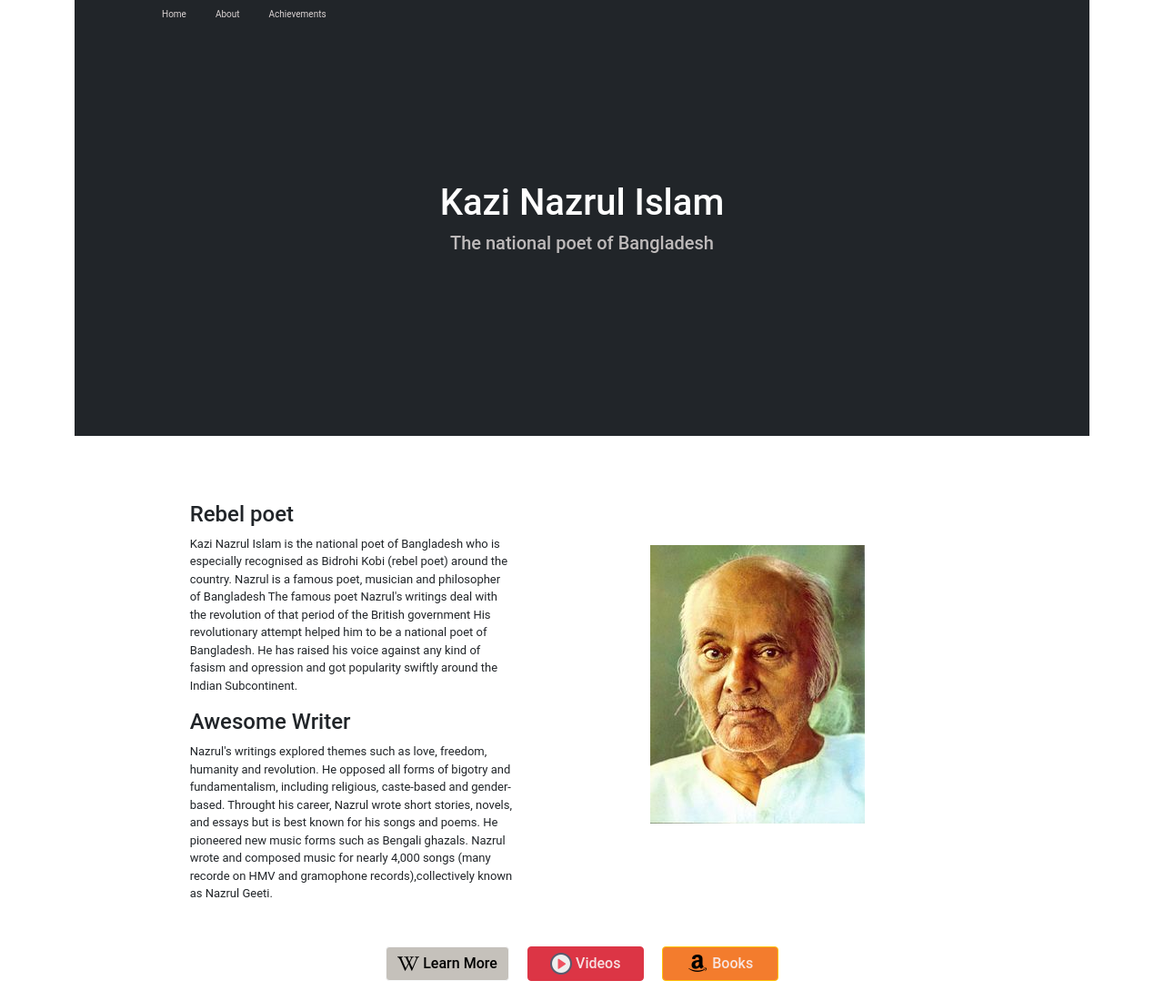
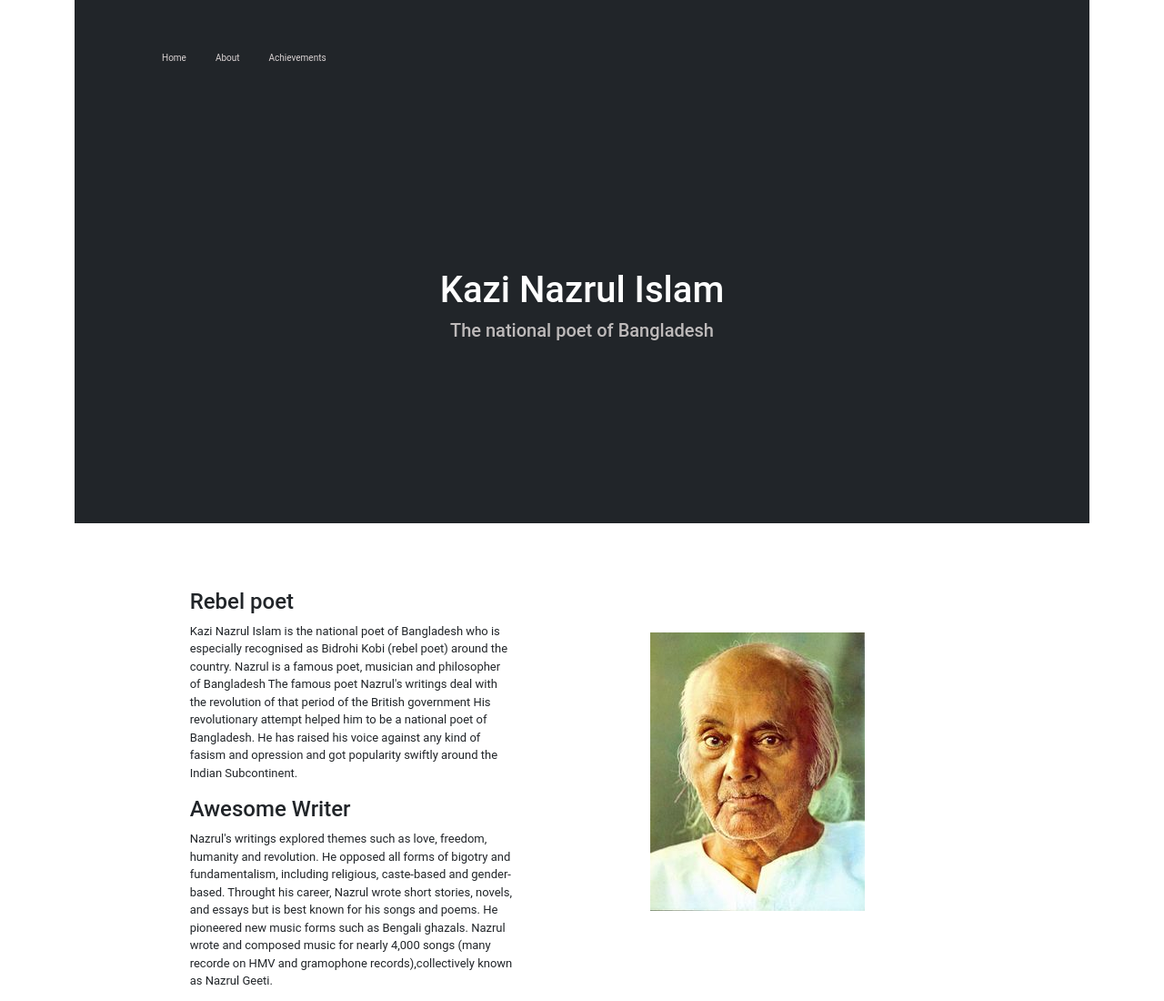
Before and after one commit to RC13967/laudpage, a plain HTML site: page index.html in a window 1280 px wide. Shown: the top 1100 px of the page at 91% size. Drawn offline with nearby package versions, Linux system fonts and the light colour scheme.

Commit message:
Update index.html

```diff
--- a/index.html
+++ b/index.html
@@ -23,7 +23,7 @@ crossorigin="anonymous"></script>
     <div class="container">
 
         <div class="text-white bg-dark overflow-auto">
-            <ul class="nav" >
+            <ul class="nav m-sm-1 m-md-3 m-lg-5" >
                 <li class="nav-item">
                     <a class="nav-link" href="#">Home</a>
                 </li>
```
